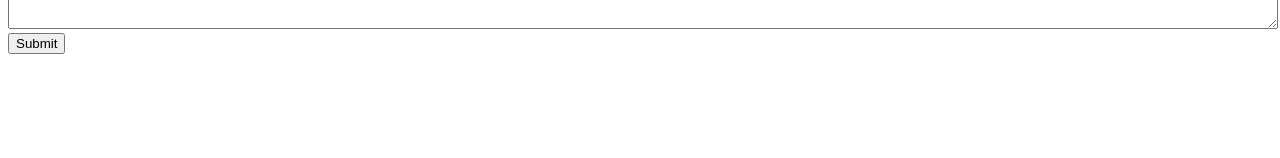
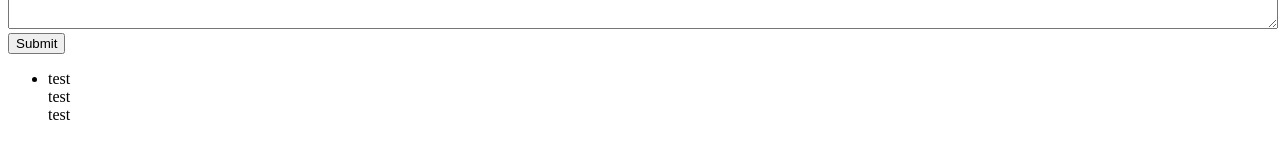
Before and after one commit to feedain/FeedainClient, an Angular app: page / in a window 1280 px wide. Shown: the part 232-390 px from the top of the page. Built offline with nearby package versions, Linux system fonts and the light colour scheme; what angular-in-memory-web-api would draw is missing.

Commit message:
Get a list of current feedbacks
Putting feedback on the "blockchain" without feedback already being there, doesn't work.
When there's feedback on the "blockchain" and you add feedback, it gets added twice in the list view.

```diff
--- a/src/app/feedback.service.ts
+++ b/src/app/feedback.service.ts
@@ -8,16 +8,18 @@ import { Feedback } from './feedback';
   providedIn: 'root'
 })
 export class FeedbackService {
-  feedback: Feedback;
+  feedbacks: Feedback[] = [
+    {author: 'test', recipient: 'test', content: 'test'}
+  ];
 
   constructor() { }
 
-  add(feedback: Feedback): Observable<any> {
-    this.feedback = feedback;
-    return of(this.feedback);
+  add(feedback: Feedback): Observable<Feedback> {
+    this.feedbacks.push(feedback);
+    return of(feedback);
   }
 
-  get(): Observable<Feedback> {
-    return of(this.feedback);
+  get(): Observable<Feedback[]> {
+    return of(this.feedbacks);
   }
 }
--- a/src/app/submit-feedback/submit-feedback.component.html
+++ b/src/app/submit-feedback/submit-feedback.component.html
@@ -8,8 +8,10 @@
 
 <button (click)="addFeedback(author.value, recipient.value, content.value)">Submit</button>
 
-<p *ngIf="feedback">
-  {{feedback.author}}<br>
-  {{feedback.recipient}}<br>
-  {{feedback.content}}
-</p>
+<ul *ngIf="feedbacks">
+  <li *ngFor="let feedback of feedbacks">
+    {{feedback.author}}<br>
+    {{feedback.recipient}}<br>
+    {{feedback.content}}
+  </li>
+</ul>
--- a/src/app/submit-feedback/submit-feedback.component.ts
+++ b/src/app/submit-feedback/submit-feedback.component.ts
@@ -8,16 +8,17 @@ import { Feedback } from '../feedback';
   styleUrls: ['./submit-feedback.component.css']
 })
 export class SubmitFeedbackComponent implements OnInit {
-  feedback: Feedback;
+  feedbacks: Feedback[];
 
   constructor(private feedbackService: FeedbackService) { }
 
   addFeedback(author: string, recipient: string, content: string): void {
-    this.feedbackService.add({author, recipient, content}).subscribe(feedback => this.feedback = feedback);
+    this.feedbackService.add({author, recipient, content})
+      .subscribe(feedback => this.feedbacks.push(feedback));
   }
 
   getFeedback(): void {
-    this.feedbackService.get().subscribe(feedback => this.feedback = feedback);
+    this.feedbackService.get().subscribe(feedbacks => this.feedbacks = feedbacks);
   }
 
   ngOnInit() {
```
